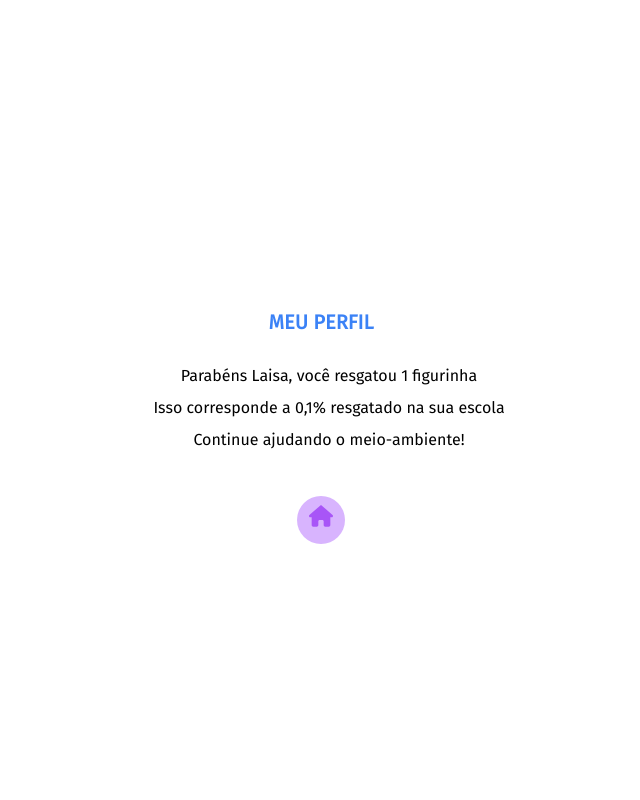
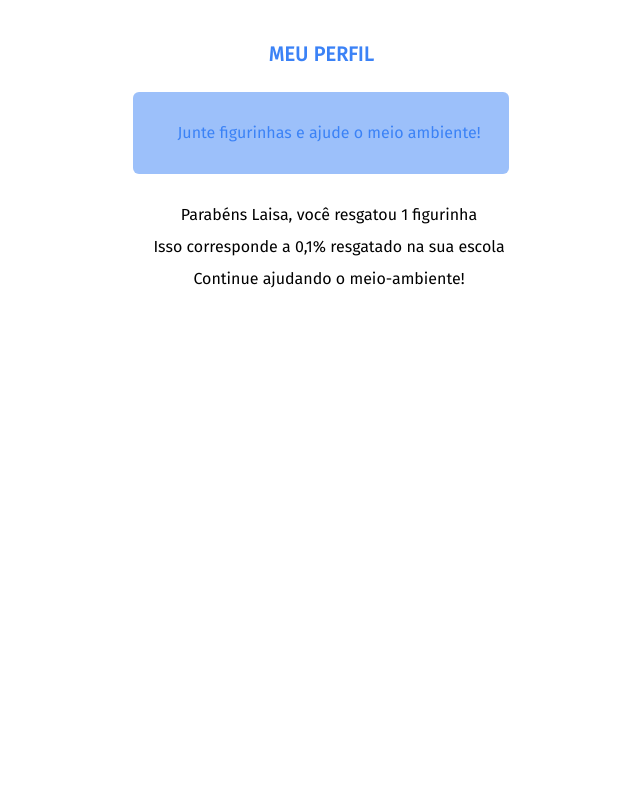
Before and after one commit to LaisaGarlini/guardioes-do-rio, a Next.js app in the folder guardioes-do-rio/: page /perfil in a window 1280 px wide. Shown: the top 800 px of the page, without its empty margins (319-959 px from the left). Built offline with nearby package versions, Linux system fonts and the light colour scheme.

Commit message:
editando perfil

```diff
--- a/guardioes-do-rio/src/app/perfil/page.tsx
+++ b/guardioes-do-rio/src/app/perfil/page.tsx
@@ -8,32 +8,28 @@ export default function Perfil() {
   const router = useRouter();
 
   return (
-        <div className="flex flex-col justify-center items-center min-h-screen m-4">
-            <div>
+    <div className="flex flex-col min-h-screen m-4">
+      <div className="flex flex-col justify-start items-center">
         <h1 className="text-blue-500 font-black text-xl m-5 p-1">MEU PERFIL</h1>
-            </div>
-            <li className="flex items-center">
-              <p className="ml-4 p-1">
-                Parabéns Laisa, você resgatou 1 figurinha
-              </p>
+        <li className="flex items-center bg-blue-500 bg-opacity-50 text-blue-500 font-medium rounded-md p-[2%] mb-[2%]">
+          <p className="ml-4 p-1">Junte figurinhas e ajude o meio ambiente!</p>
         </li>
         <li className="flex items-center">
-              <p className="ml-4 p-1">
-                Isso corresponde a 0,1% resgatado na sua escola
-              </p>
+          <p className="ml-4 p-1">Parabéns Laisa, você resgatou 1 figurinha</p>
         </li>
         <li className="flex items-center">
-              <p className="ml-4 p-1">
-                Continue ajudando o meio-ambiente!
-              </p>
+          <p className="ml-4 p-1">Isso corresponde a 0,1% resgatado na sua escola</p>
         </li>
+        <li className="flex items-center">
+          <p className="ml-4 p-1">Continue ajudando o meio-ambiente!</p>
+        </li>
+      </div>
 
-            <div className="mt-10">
+      <div className="flex justify-center mt-[50%]"> {/* Usando mt-auto para empurrar para o final */}
         <button onClick={() => router.push('/home')} className="bg-purple-300 hover:bg-purple-400 w-12 h-12 rounded-full">
           <FontAwesomeIcon icon={faHouse} className="h-10 w-6 mb-2 text-purple-500" />
         </button>
       </div>
     </div>
-
-    )
+  );
 }
```
Lines whose indentation alone changed are shown as unchanged.
